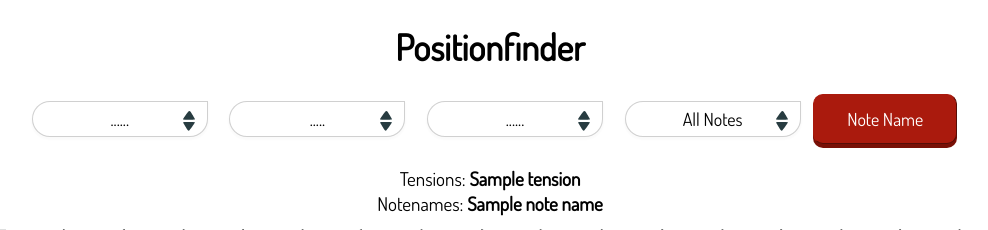
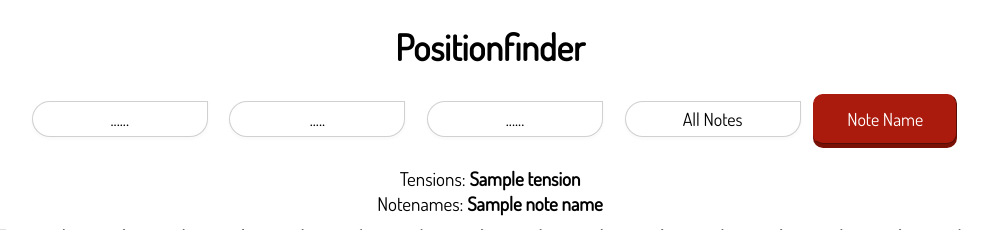
Before and after one commit to hybridpicker/fretboard-position-finder, a Django app: template templates/fretboard.html in a window 1280 px wide. Shown: the top 230 px of the page, without its empty margins (150-1138 px from the left). Run offline with Django 3.2, Linux system fonts and the light colour scheme; the template is opened without the code that fills it: most values are stand-ins (such as "Sample title", 1, 10 or a date in 2020).

Commit message:
restyling menu

```diff
--- a/static/css/fretboard.css
+++ b/static/css/fretboard.css
@@ -334,15 +334,6 @@ select {
   border-color: #BABABAAD;
   cursor: pointer;
 }
-/* Style the arrow inside the select element: */
-.sese:after {
-  position: absolute;
-  content: url(/static/media/select_field/arrow/arrow_after.png);
-  top: 10px;
-  right: 25px;
-  width: 0;
-  height: 0;
-}
 .sese.slar-active{
   border-radius: 18px 0 0 0;
   box-shadow: none;
@@ -399,7 +390,7 @@ select {
   border-radius: 0 0 18px 18px;
 }
 .slit div:hover, .swasd {
-  background-color: #C7B22E20;
+  background-color: #fdb22e33;
 }
 /* Form Styling */
 @media only screen and (max-width: 936px) {
@@ -412,10 +403,6 @@ select {
     width: 9rem;
     margin-top: 0.8em;
     margin-bottom: 0.8em;
-  }
-  .sese::after{
-    position: unset;
-    content: none;
   }
 }
 .analysis_container {
```
Also changed, not shown: static/media/select_field/arrow/arrow_after.png (deleted), static/media/select_field/arrow/arrow_after@2x.png (deleted), static/media/select_field/arrow/arrow_before copy.png (added), static/media/select_field/arrow/arrow_before.png, static/media/select_field/arrow/arrow_before@2x copy.png (added), static/media/select_field/arrow/arrow_before@2x.png, 1 other file.
